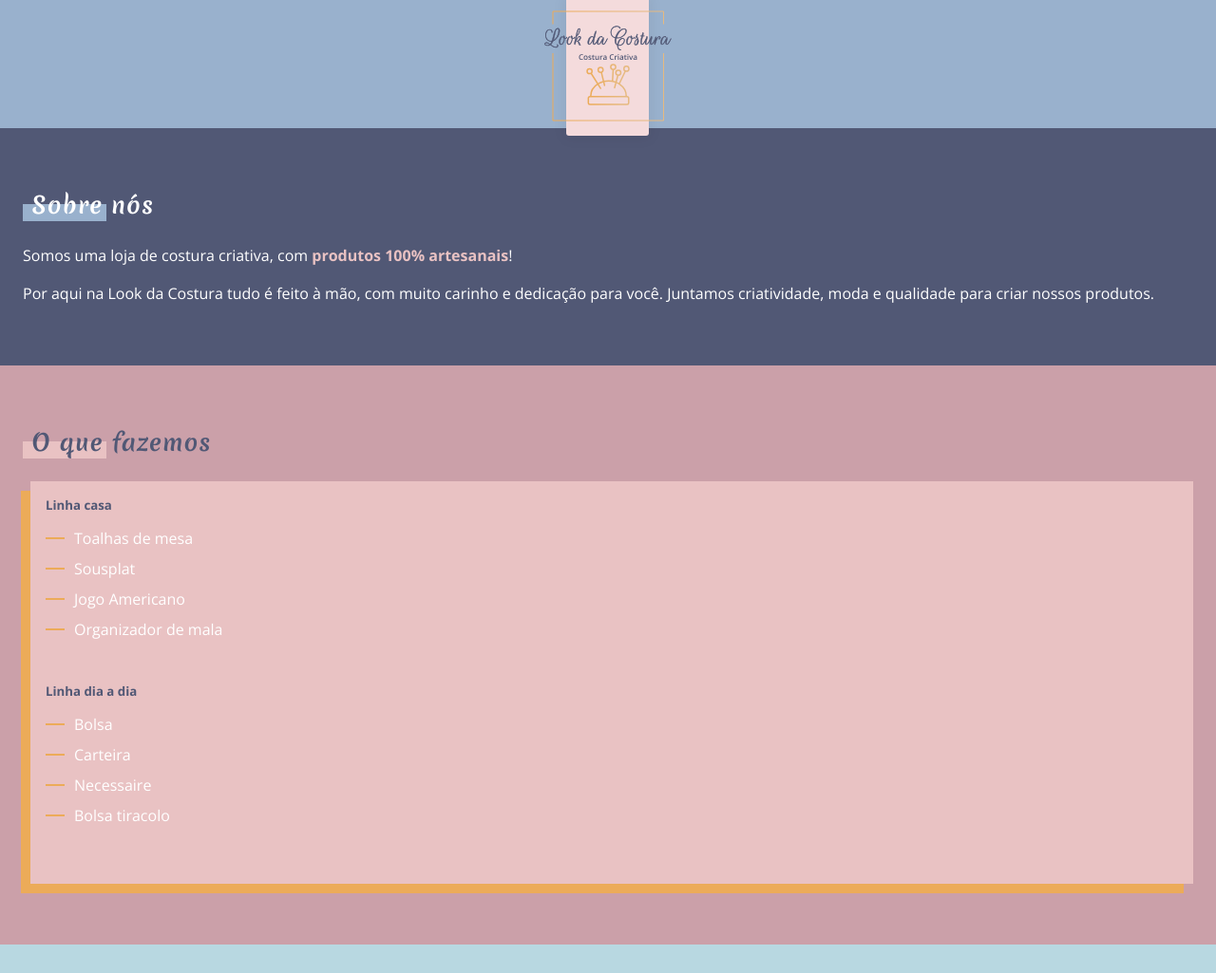
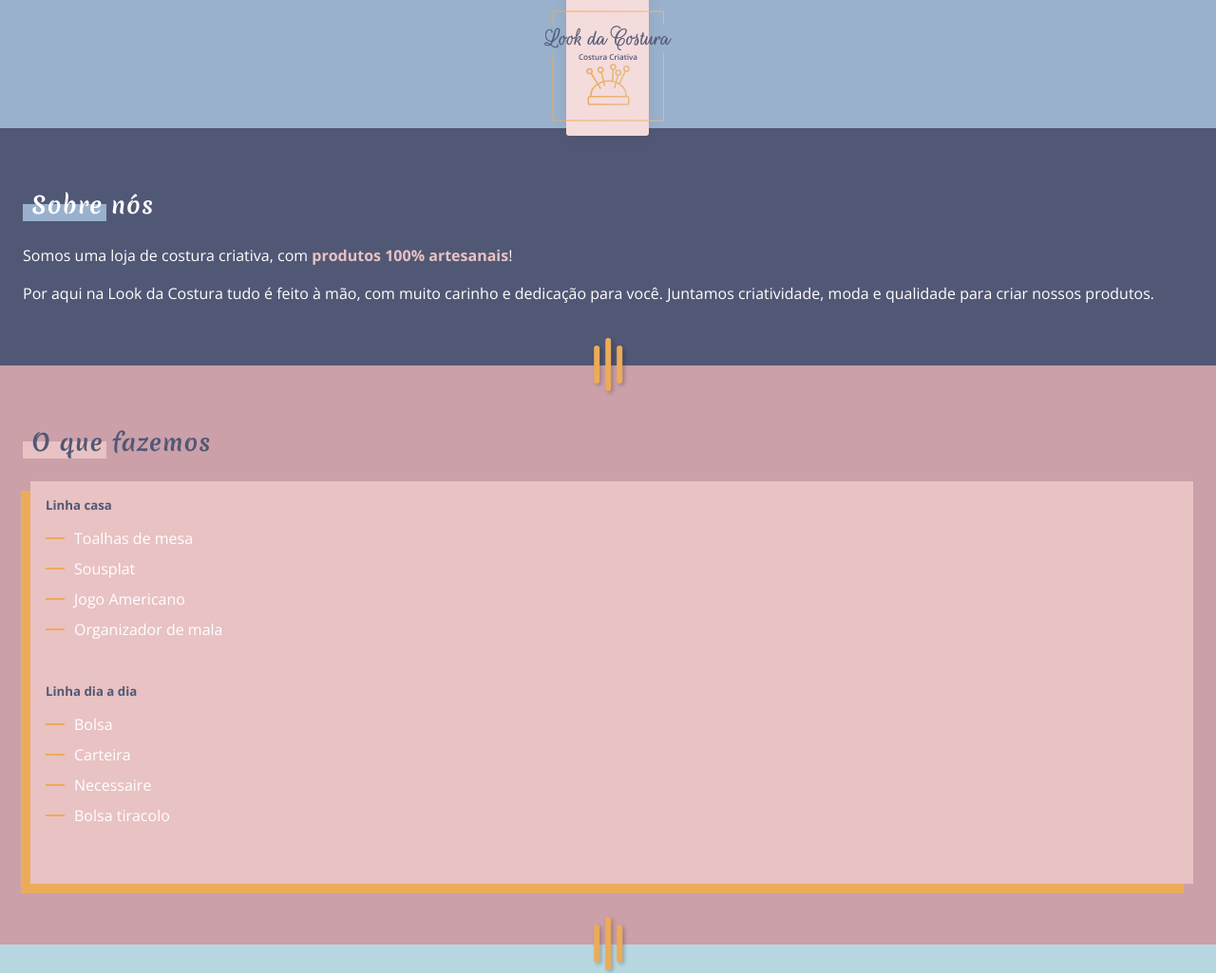
Before and after one commit to look-da-costura/website, a plain HTML site: page index.html in a window 1280 px wide. Shown: the top 1025 px of the page at 95% size. Drawn offline with nearby package versions, Linux system fonts and the light colour scheme; files whose address does not match are found by name.

Commit message:
[section-divider] new: add divider of each section of the site

```diff
--- a/index.html
+++ b/index.html
@@ -82,7 +82,11 @@
       <p>Somos uma loja de costura criativa, com <mark class="highlight">produtos 100% artesanais</mark>!</p>
       <p>Por aqui na Look da Costura tudo é feito à mão, com muito carinho e dedicação para você. Juntamos criatividade, moda e qualidade para criar nossos produtos.</p>
     </section>
-
+    <div class="divider">
+      <div class="divider__wrapper">
+        <span class="divider__icon"></span>
+      </div>
+    </div>
     <section class="section what-we-do">
       <div class="title-wrapper">
         <h2 class="section__title" data-title-color="var(--purple)">O que fazemos</h2>
@@ -106,7 +110,11 @@
         </ul>
       </div>
     </section>
-
+    <div class="divider">
+      <div class="divider__wrapper">
+        <span class="divider__icon"></span>
+      </div>
+    </div>
     <section class="section gallery">
       <div class="title-wrapper">
         <h2 class="section__title" data-title-color="var(--purple)">Galeria</h2>
@@ -123,7 +131,11 @@
       </div>
       <p>Ficou curioso? Acompanhe todo o nosso trabalho mais recente pelo instagram <a href="https://www.instagram.com/lookdacostura" target="_blank"><mark class="highlight--dark">@lookdacostura</mark></a>.</p>
     </section>
-
+    <div class="divider">
+      <div class="divider__wrapper">
+        <span class="divider__icon"></span>
+      </div>
+    </div>
     <section class="section the-artisan">
       <div class="title-wrapper">
         <h2 class="section__title" data-title-color="var(--purple)">A artesã</h2>
@@ -131,11 +143,15 @@
       </div>
       <div class="card" data-card-background-color="var(--dark-pink)" data-card-shadow-color="var(--gold)">
         <img src="assets/images/the-artisan.png" alt="foto da artesã Márcia">
-        <h3>Sempre com foco  no aprendizado</h3>
+        <h3>Sempre com foco no aprendizado</h3>
         <p>Nossa querida artesã Márcia vem criando com muito amor produtos exclusivos e de qualidade.</p>
       </div>
     </section>
-
+    <div class="divider">
+      <div class="divider__wrapper">
+        <span class="divider__icon"></span>
+      </div>
+    </div>
     <section class="section contact">
       <div class="title-wrapper">
         <h2 class="section__title" data-title-color="var(--white)">Contatos</h2>
--- a/style.css
+++ b/style.css
@@ -84,6 +84,53 @@ h2 {
   margin-left: 0.6rem;
   position: relative;
   z-index: 3;
+}
+
+.divider {
+  position: relative;
+  width: 100%;
+}
+
+.divider__wrapper {
+  display: flex;
+  gap: 0.3rem;
+  position: absolute;
+  top: -1.8rem;
+  left: 50%;
+  transform: translate3d(-50%, 0, 0);
+}
+
+.divider__icon {
+  height: 3.5rem;
+  width: 0.35rem;
+  background-color: var(--gold);
+  border-radius: 5px;
+  display: block;
+  box-shadow: var(--box-shadow);
+}
+
+.divider__icon::before {
+  content: '';
+  height: 2.5rem;
+  width: 0.35rem;
+  background-color: var(--gold);
+  border-radius: 5px;
+  box-shadow: var(--box-shadow);
+  position: absolute;
+  left: 12px;
+  top: 8px;
+}
+
+.divider__icon::after {
+  content: '';
+  height: 2.5rem;
+  width: 0.35rem;
+  background-color: var(--gold);
+  border-radius: 5px;
+  box-shadow: var(--box-shadow);
+  position: absolute;
+  right: 12px;
+  top: 8px;
 }
 
 /*HEADER */
```
